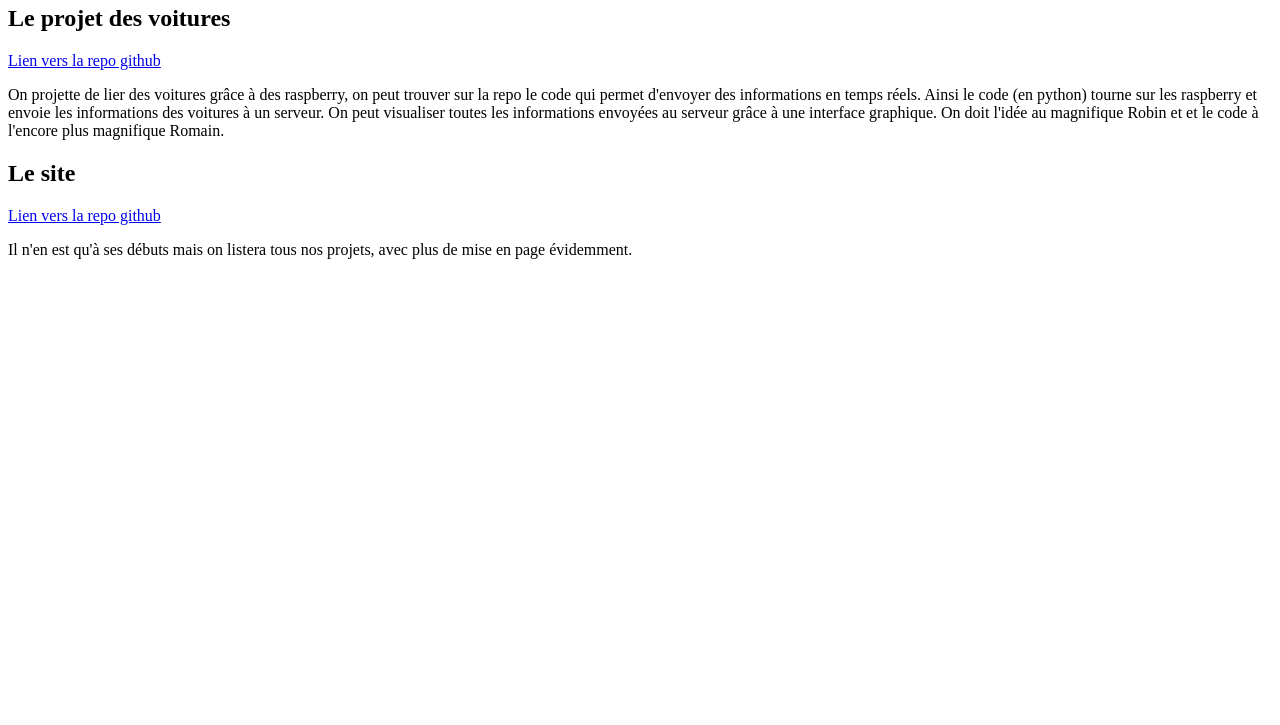
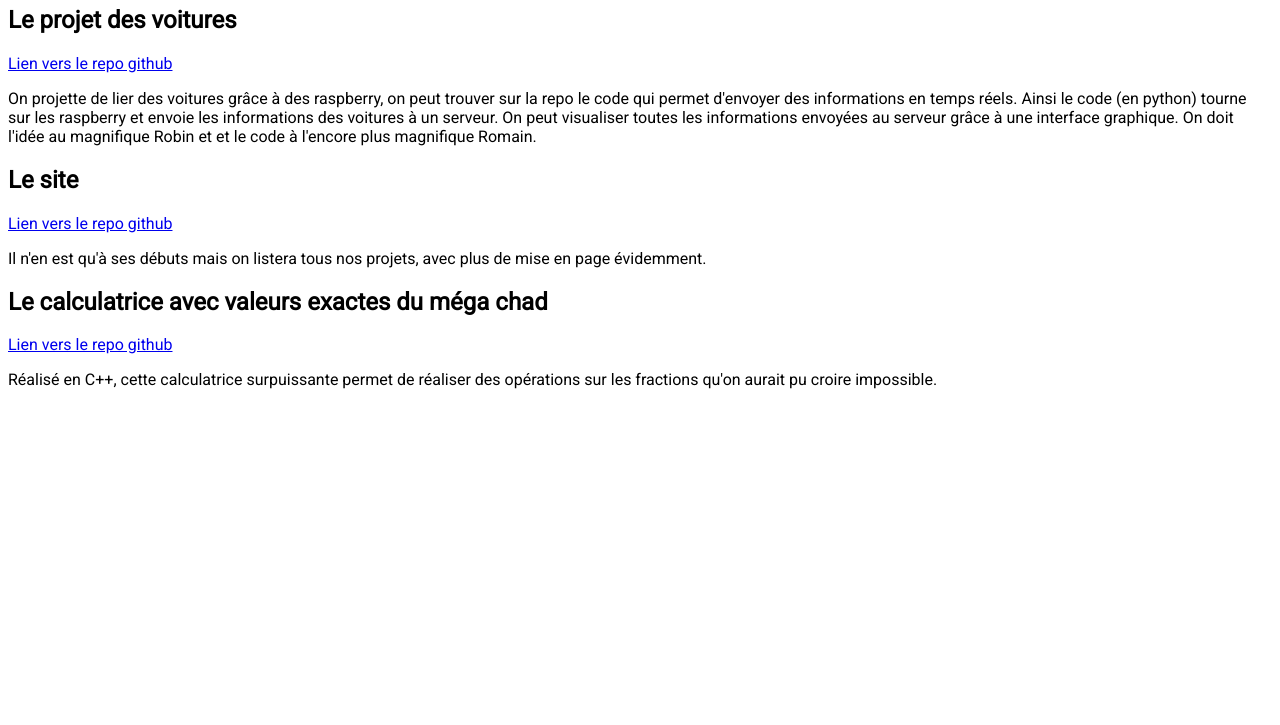
Before and after one commit to puceaulytech/puceaulytech, a plain HTML site: page index.html in a window 1280 px wide. Shown: the part 75-800 px from the top of the page. Drawn offline with Linux system fonts and the light colour scheme.

Commit message:
add content

```diff
--- a/index.html
+++ b/index.html
@@ -3,25 +3,29 @@
 	<head>
 		<meta charset="utf-8"/>
 		<meta name="author" content="Logan le crack en devenir">
-		<meta name="description" content="Site des plus grands bg de polytech">
+		<meta name="description" content="J'ai pas fais mon TD d'analyse">
 		<title>Puceaulytech les bg</title>
 		<!--link rel="icon" type="image/png" sizes="16x16" href=""-->
 		<link rel="icon" href="images/icon.jpeg">
+    <link rel="stylesheet" type="text/css" href="style.css">
 	</head>
 	<body>
 		<h1>Bienvenue sur notre site</h1>
 		<h2 id="car">Le projet des voitures</h2>
-		<a href="https://github.com/romch007/voitures">Lien vers la repo github</a>
+		<a href="https://github.com/romch007/voitures" target="_blank">Lien vers le repo github</a>
 		<p>
 On projette de lier des voitures grâce à des raspberry, on peut trouver sur la repo le code qui permet d'envoyer des informations en temps réels. Ainsi le code (en python) tourne sur les raspberry
 et envoie les informations des voitures à un serveur. On peut visualiser toutes les informations envoyées au serveur grâce à une interface graphique. On doit l'idée au magnifique Robin et et le code à
 l'encore plus magnifique Romain.
 		</p>
 		<h2>Le site</h2>
-		<a href="https://github.com/QwEekYhyo/puceaulytech">Lien vers la repo github</a>
+		<a href="https://github.com/QwEekYhyo/puceaulytech" target="_blank">Lien vers le repo github</a>
 		<p>
 Il n'en est qu'à ses débuts mais on listera tous nos projets, avec plus de mise en page évidemment.
 		</p>
+    <h2>Le calculatrice avec valeurs exactes du méga chad</h2>
+    <a href="https://github.com/romch007/calculator" target="_blank">Lien vers le repo github</a>
+    <p>Réalisé en C++, cette calculatrice surpuissante permet de réaliser des opérations sur les fractions qu'on aurait pu croire impossible.</p>
 	</body>
 
 </html>
--- /dev/null
+++ b/style.css
@@ -0,0 +1,5 @@
+@import url("https://fonts.googleapis.com/css2?family=Roboto&display=swap");
+
+html {
+  font-family: "Roboto", sans-serif;
+}
```
